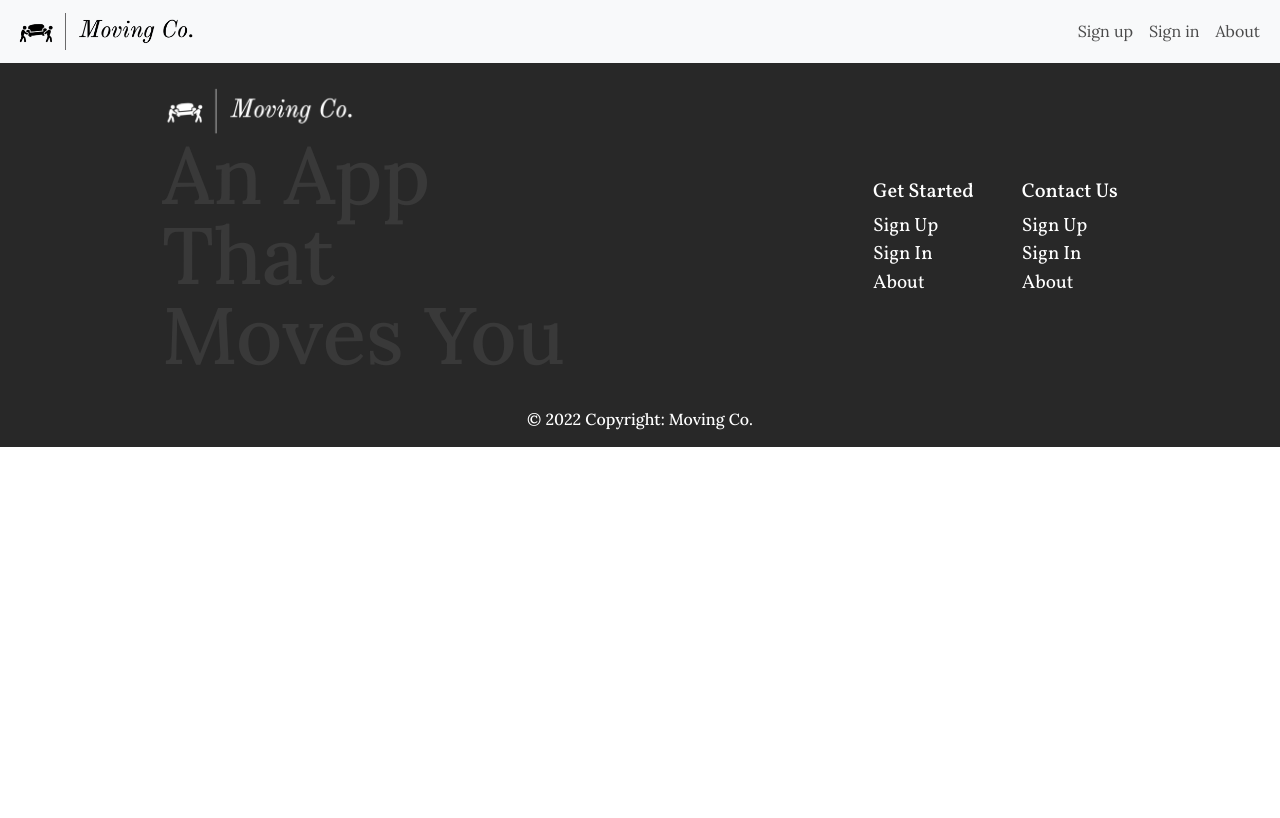
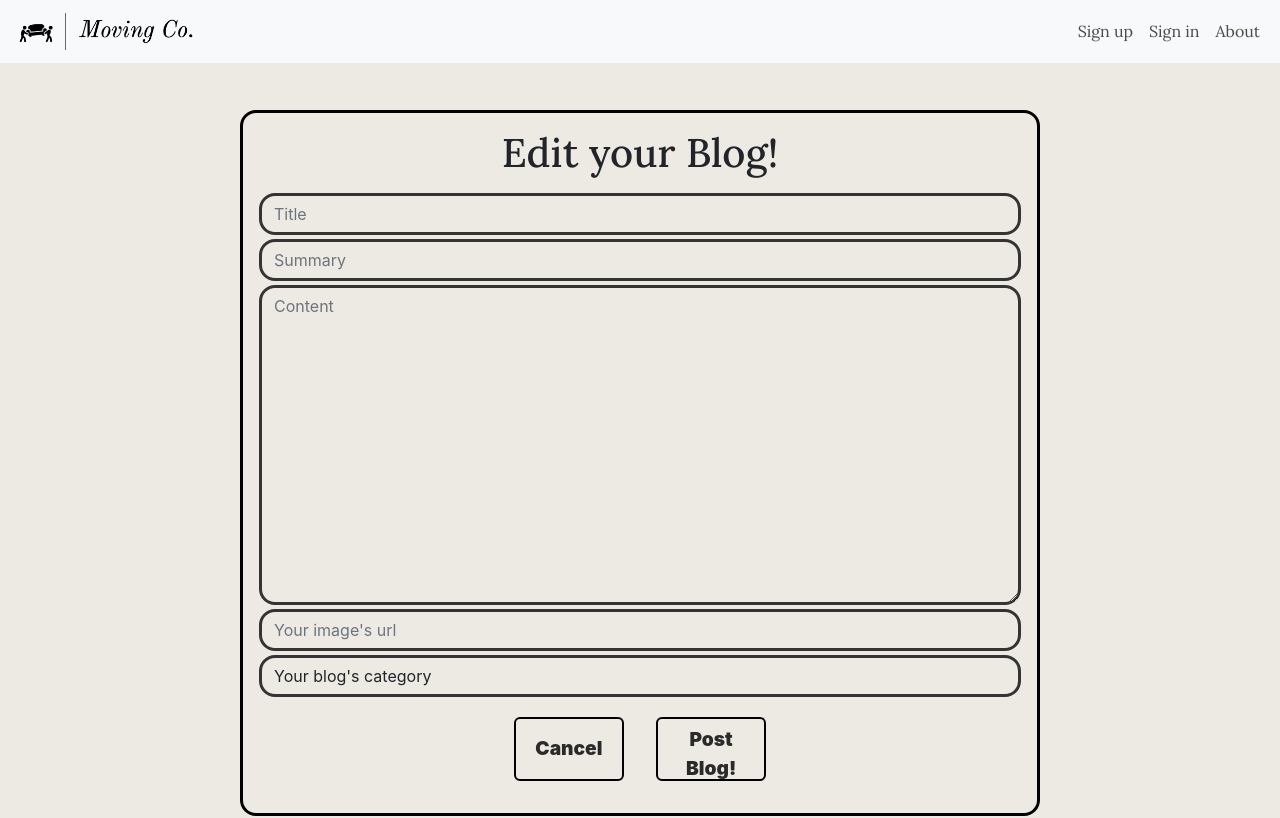
Before and after one commit to AnAppThatMovesYou/front-end-repo, a React (Create React App) app: page /editblog/1 in a window 1280 px wide. Shown: the top 818 px of the page. Built offline with nearby package versions, Linux system fonts and the light colour scheme; no server answers.

Commit message:
add 'Edit Post' functionality

```diff
--- a/src/App.js
+++ b/src/App.js
@@ -15,6 +15,7 @@ import SignUpForm from './Components/Main/SignUpForm';
 import SignInForm from './Components/Main/SignInForm';
 import CreateBlog from './Components/Main/CreateBlog';
 import BlogContentCard from './Components/Main/BlogContentCard';
+import EditBlog from './Components/Main/EditBlog';
 
 function App() {
 	// INITIAL STATE SETUPS
@@ -117,6 +118,12 @@ function App() {
 						path='/createblog'
 						element={<CreateBlog logIn={logIn} LogInJwt={LogInJwt} />}
 					/>
+					<Route
+						path='/editblog/:id'
+						element={
+							<EditBlog LogInJwt = {LogInJwt}/>
+						}
+						/>
 				</Routes>
 			</main>
 			<footer>{signedIn ? <FooterSignedIn /> : <FooterSignedIn />}</footer>
--- a/src/Components/Main/BlogDetails.js
+++ b/src/Components/Main/BlogDetails.js
@@ -1,9 +1,11 @@
 import './BlogDetails.css';
 import { useEffect, useState } from 'react';
-import { useParams } from 'react-router-dom';
+import { useParams, useNavigate, Link } from 'react-router-dom';
 import axios from 'axios';
 
-function BlogDetails({logInJwt}) {
+function BlogDetails({ logInJwt }) {
+	const navigate = useNavigate();
+
 	const [blogDetails, setBlogDetails] = useState(null);
 	const { id } = useParams();
 	const url = `http://localhost:8080/blogs/${id}`;
@@ -15,9 +17,7 @@ function BlogDetails({logInJwt}) {
 					Authorization: `Bearer ${localStorage.getItem('LogInJwt')}`,
 				},
 			});
-			setBlogDetails(res.data)
-
-
+			setBlogDetails(res.data);
 		} catch (error) {
 			console.log(error);
 		}
@@ -25,7 +25,7 @@ function BlogDetails({logInJwt}) {
 
 	useEffect(() => {
 		getBlogDetails();
-	},[]);
+	}, []);
 
 	// const handleDelete =()=>{
 
@@ -41,13 +41,22 @@ function BlogDetails({logInJwt}) {
 					<img src={blogDetails.imgUrl} alt='image of family moving' />
 				</div>
 
-			<div>
-				{blogDetails.content}
-			</div>
+				<div>{blogDetails.content}</div>
 
+				<div>Category: {`#${blogDetails.category}`}</div>
 
 				<button type='button'>Delete Post</button>
-			<button type='button'>Edit Post</button>
+				<button
+					type='button'
+					onClick={(event) => {
+						event.preventDefault();
+						navigate(`/editblog/${blogDetails.id}`);
+					}}>
+					Edit Post
+				</button>
+				{/* <Link to ={`editblog/${blogDetails.id}`}>
+					<div> Edit post</div>
+				</Link> */}
 			</div>
 		);
 	}
--- /dev/null
+++ b/src/Components/Main/EditBlog.js
@@ -0,0 +1,129 @@
+import { useNavigate, useParams } from 'react-router-dom';
+import axios from 'axios';
+import { useEffect,useState } from 'react';
+
+function EditBlog(props) {
+    const navigate = useNavigate();
+	const { id }  = useParams();
+    const url = `http://localhost:8080/blogs/${id}`;
+
+    const [currentPost, setCurrentPost] = useState([]);
+
+    function handleChange(event) {
+			setCurrentPost({ ...currentPost, [event.target.id]: event.target.value });
+		}
+
+
+    const getBlog = async ()=> {
+        try{
+            const res = await axios.get(url, {
+							headers: {
+								Authorization: `Bearer ${localStorage.getItem('LogInJwt')}`,
+							},
+						});
+            setCurrentPost(res.data)
+        }
+        catch (error) {
+            console.log("Oh no! Some thing has gone Wrong!",error)
+        }
+    }
+
+
+    useEffect(() => {
+			getBlog();
+            }, []);
+
+
+
+    const handleSubmit = async (event) => {
+			event.preventDefault();
+			try {
+				const response = await axios.put(
+					`http://localhost:8080/blogs/${id}`,
+					currentPost,
+					{
+						headers: {
+							Authorization: `Bearer ${localStorage.getItem('LogInJwt')}`,
+						},
+					}
+				);
+				if (response.status === 200) {
+					navigate('/home');
+				}
+			} catch (error) {
+				console.log(error);
+			}
+		};
+
+        function handleCancel(event) {
+					event.preventDefault();
+					navigate(`/details/${id}`);
+				}
+
+    if (currentPost){
+    return (
+			<div className='d-flex flex-column p-3 gap-3 create-blog-container'>
+				<form className='form form-group' onSubmit={handleSubmit}>
+					<h1 className='default-font position-relative mb-3 text-center'>
+						Edit your Blog!
+					</h1>
+					<input
+						type='text'
+						id='title'
+						className='form-control position-relative mb-1 input'
+						placeholder='Title'
+						value={currentPost.title}
+						onChange={handleChange}
+					/>
+					<input
+						type='text'
+						id='summary'
+						className='form-control position-relative mb-1 input'
+						placeholder='Summary'
+						value={currentPost.summary}
+						onChange={handleChange}
+					/>
+					<textarea
+						type='text'
+						id='content'
+						className='form-control position-relative mb-1 input'
+						placeholder='Content'
+						value={currentPost.content}
+						onChange={handleChange}
+					/>
+					<input
+						type='text'
+						id='imageUrl'
+						className='form-control position-relative mb-1 input'
+						placeholder="Your image's url"
+						value={currentPost.imageUrl}
+						onChange={handleChange}
+					/>
+					<select
+						id='category'
+						name='Category'
+						className='form-control position-relative mb-1 input'>
+						{/* value={currentPost.category} */}
+						{/* onChange={handleChange} */}
+						<option>Your blog's category</option>
+						<option value={'Moving Tips'}>Moving Tips</option>
+						<option value={'Moving Feelings'}>Moving Feelings</option>
+						<option value={'Moving Tricks'}>Moving Tricks</option>
+					</select>
+					<div className='button-container'>
+						<div className='d-flex flex-row'>
+							<button className='btn w-50' type='button' onClick={handleCancel}>
+								Cancel
+							</button>
+							<button className='btn w-50' type='submit'>
+								Post Blog!
+							</button>
+						</div>
+					</div>
+				</form>
+			</div>
+		);
+    }
+}
+
+export default EditBlog;
```
Lines whose indentation alone changed are shown as unchanged.
